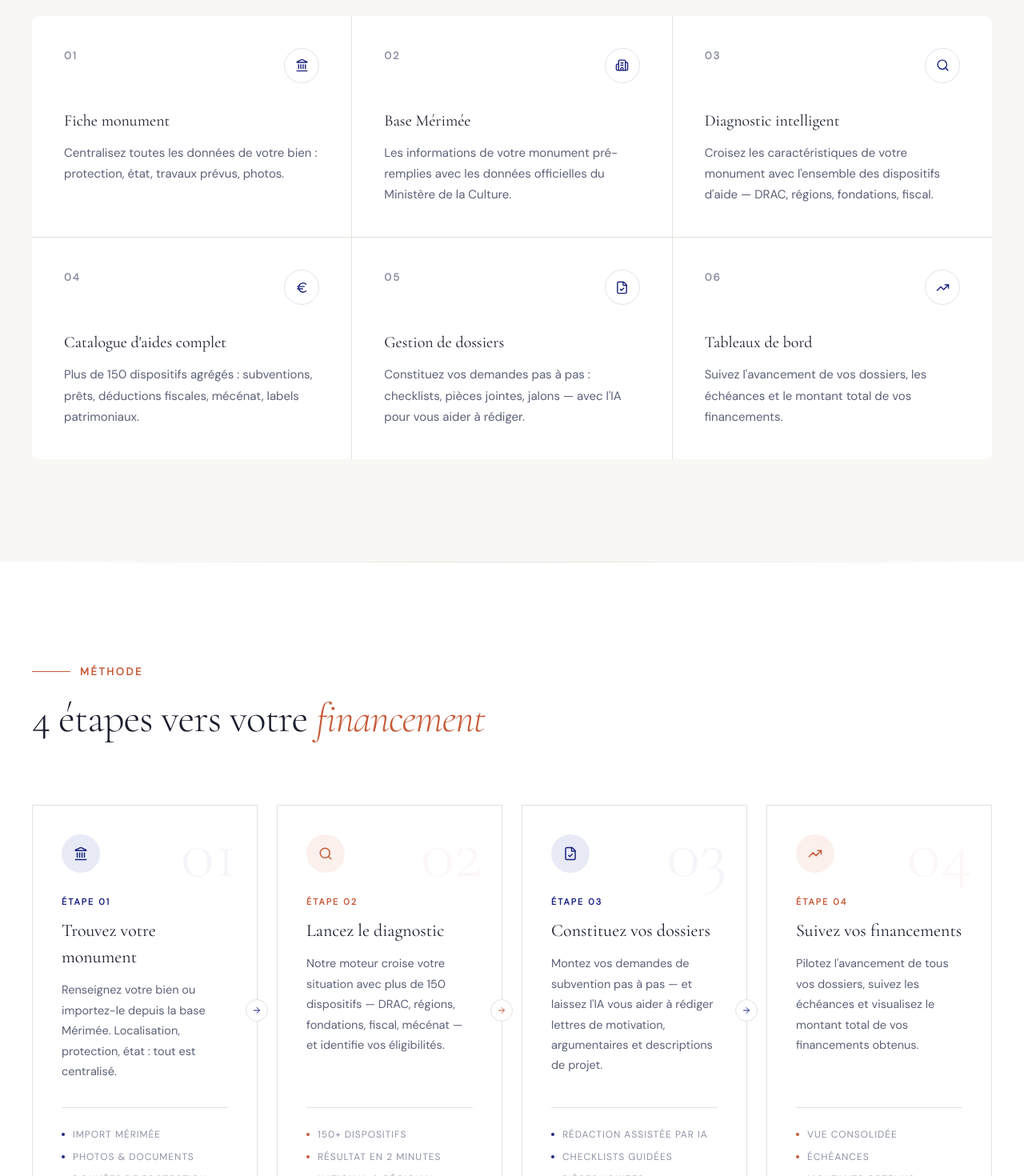
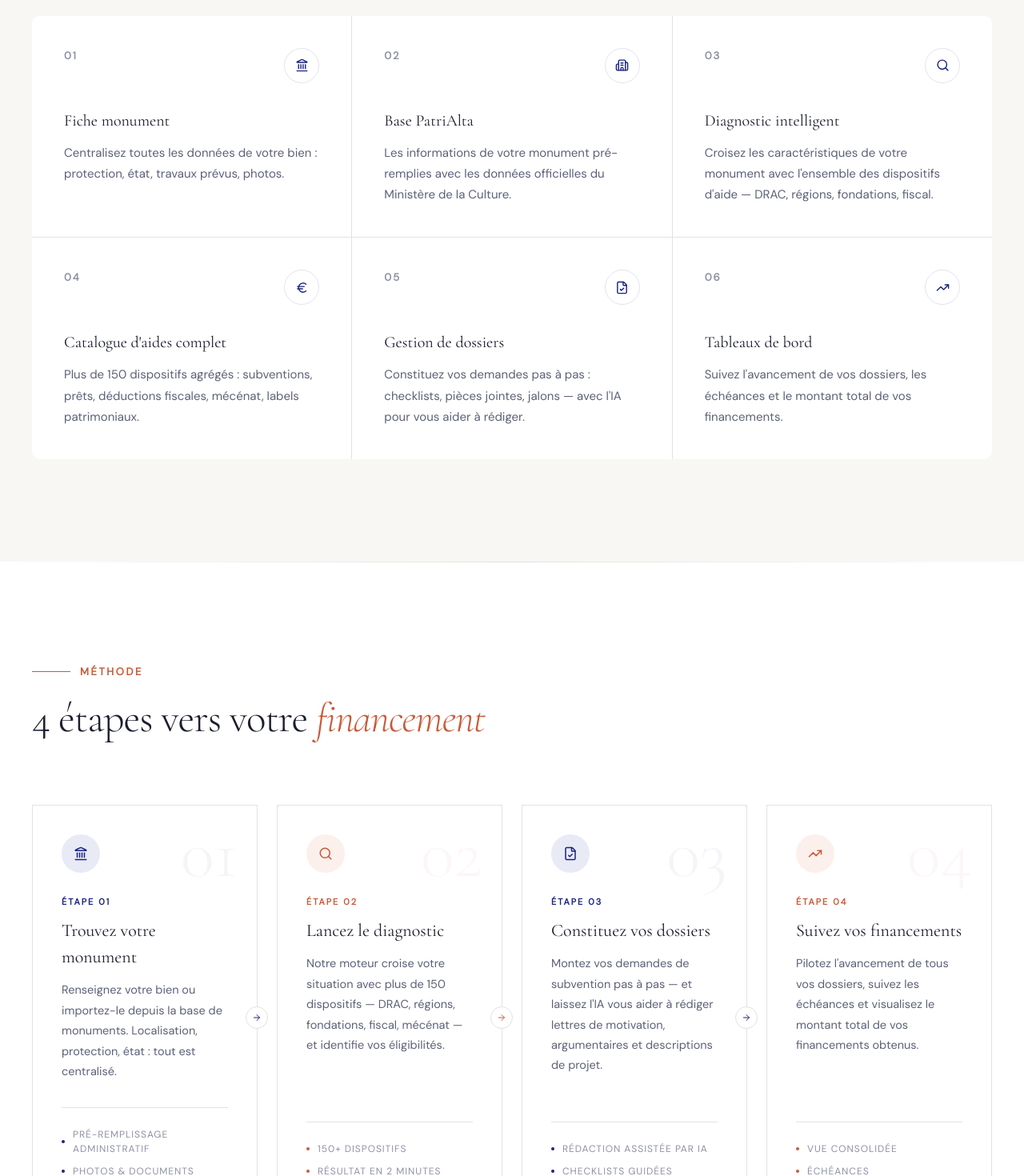
Before and after one commit to EpsilonFO/monumia, a React (Vite) app in the folder landing/: page / in a window 1280 px wide. Shown: the part 1460-2930 px from the top of the page at 80% size. Built offline with nearby package versions, Linux system fonts and the light colour scheme; no server answers.

Commit message:
fix mérimée

```diff
--- a/landing/src/LandingPage.tsx
+++ b/landing/src/LandingPage.tsx
@@ -329,7 +329,7 @@ export function LandingPage() {
           <div className="grid gap-px sm:grid-cols-2 lg:grid-cols-3 rounded-lg overflow-hidden" style={{ background: C.border }}>
             {([
               { icon: Landmark, title: 'Fiche monument', desc: 'Centralisez toutes les données de votre bien : protection, état, travaux prévus, photos.', num: '01' },
-              { icon: Building2, title: 'Base Mérimée', desc: 'Les informations de votre monument pré-remplies avec les données officielles du Ministère de la Culture.', num: '02' },
+              { icon: Building2, title: 'Base PatriAlta', desc: 'Les informations de votre monument pré-remplies avec les données officielles du Ministère de la Culture.', num: '02' },
               { icon: Search, title: 'Diagnostic intelligent', desc: "Croisez les caractéristiques de votre monument avec l'ensemble des dispositifs d'aide — DRAC, régions, fondations, fiscal.", num: '03' },
               { icon: Euro, title: "Catalogue d'aides complet", desc: 'Plus de 150 dispositifs agrégés : subventions, prêts, déductions fiscales, mécénat, labels patrimoniaux.', num: '04' },
               { icon: FileCheck, title: 'Gestion de dossiers', desc: "Constituez vos demandes pas à pas : checklists, pièces jointes, jalons — avec l'IA pour vous aider à rédiger.", num: '05' },
@@ -389,11 +389,11 @@ export function LandingPage() {
               {
                 icon: Landmark,
                 title: 'Trouvez votre monument',
-                desc: "Renseignez votre bien ou importez-le depuis la base Mérimée. Localisation, protection, état : tout est centralisé.",
+                desc: "Renseignez votre bien ou importez-le depuis la base de monuments. Localisation, protection, état : tout est centralisé.",
                 num: '01',
                 accent: C.royal,
                 accentPale: C.royalPale,
-                details: ['Import Mérimée', 'Photos & documents', 'Données de protection'],
+                details: ['Pré-remplissage administratif', 'Photos & documents', 'Données de protection'],
               },
               {
                 icon: Search,
```
